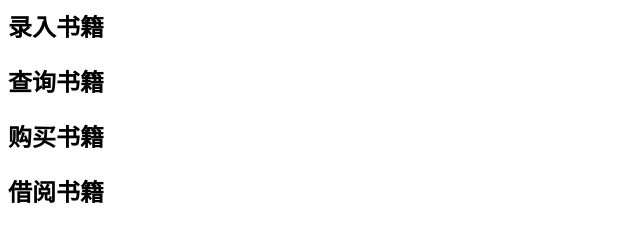
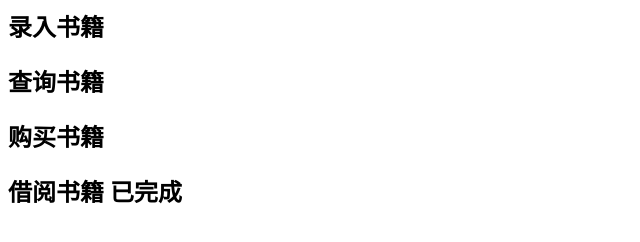
Before and after one commit to wnaghan9857/book, a plain HTML site: page index.html in a window 1280 px wide. Shown: the whole page, without its empty margins (0-640 px from the left). Drawn offline with Linux system fonts and the light colour scheme.

Commit message:
借阅书籍功能已完成

```diff
--- a/index.html
+++ b/index.html
@@ -1,4 +1,4 @@
 <h2>录入书籍</h2>
 <h2>查询书籍</h2>
 <h2>购买书籍</h2>
-<h2>借阅书籍</h2>
+<h2>借阅书籍 已完成</h2>
```
